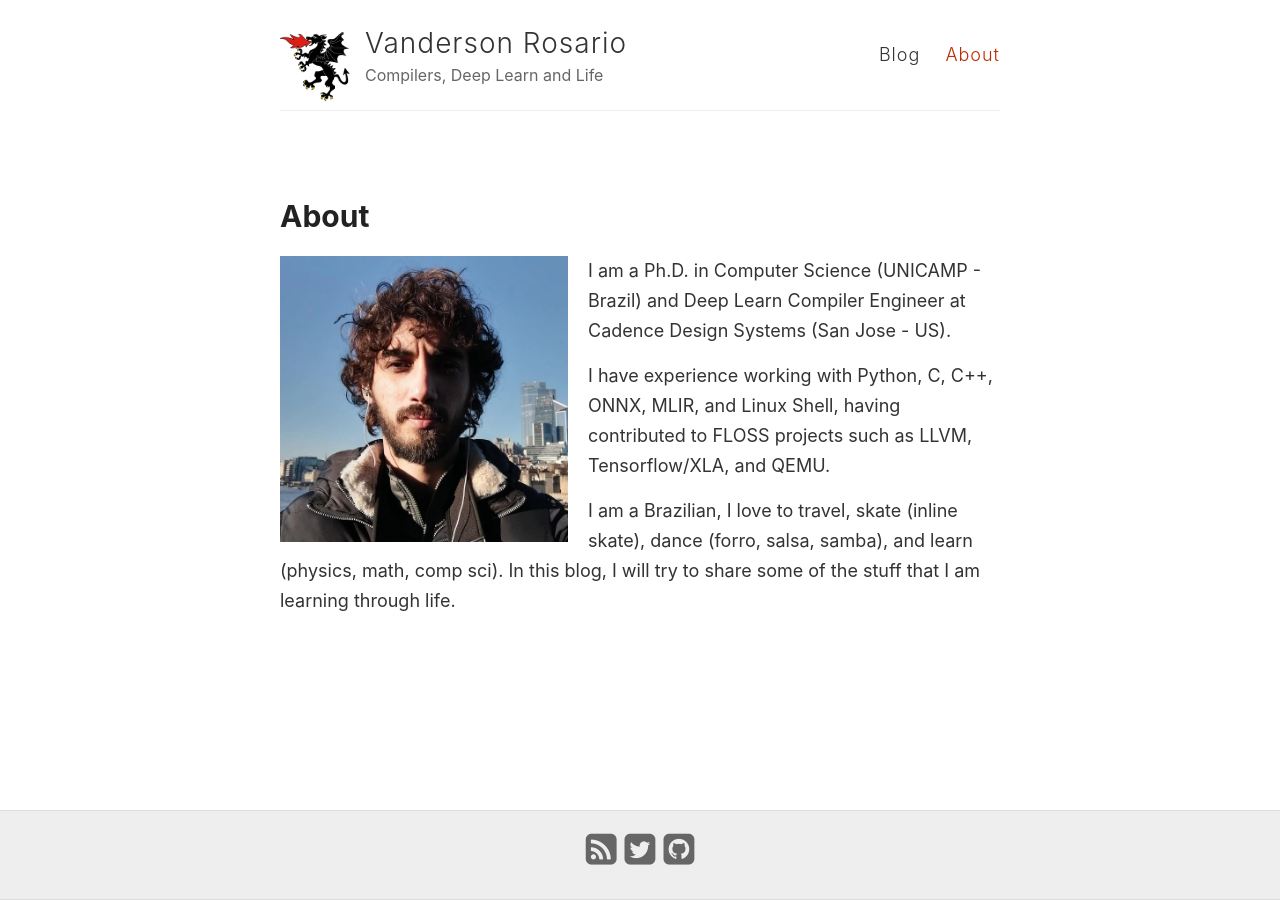
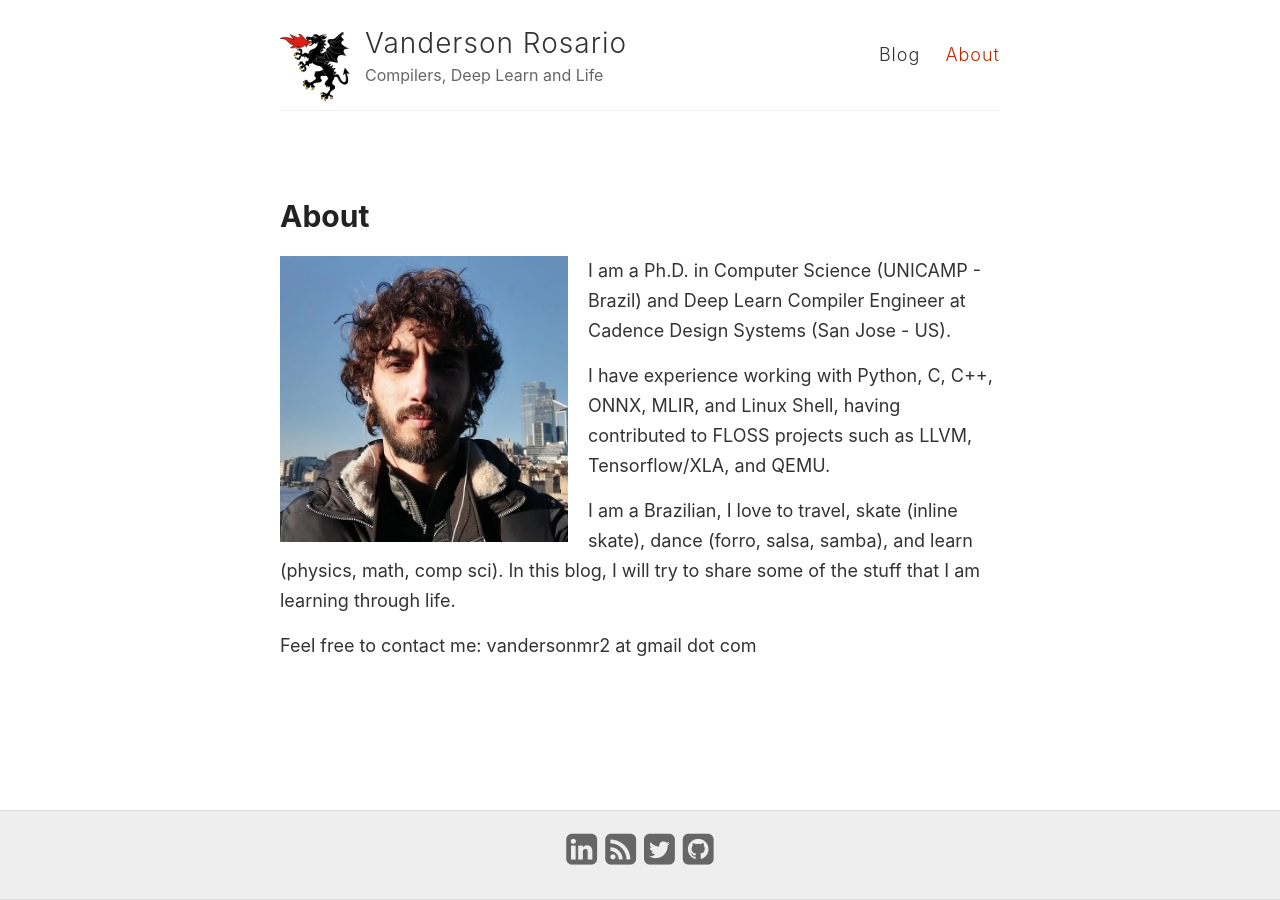
Before and after one commit to vandersonmr/vandersonmr.github.io, a Jekyll site: the page built from about.md, in a window 1280 px wide. Built offline with Jekyll 4.4.1, drawn with Linux system fonts in a browser that asks for light colours; nearby versions of some CDN libraries; library files that are not in the unit come from our copies.

Commit message:
updating contact info

```diff
--- a/_config.yml
+++ b/_config.yml
@@ -38,6 +38,10 @@ navigation_links:
 
 # Footer icons
 footer_links:
+  - title: Linkedin
+    url: https://www.linkedin.com/in/vandersonrosario/
+    icon: fa fa-linkedin-square
+
   - title: Feed
     url: feed.xml
     icon: fa fa-rss-square
--- a/about.md
+++ b/about.md
@@ -11,3 +11,5 @@ I am a Ph.D. in Computer Science (UNICAMP - Brazil) and Deep Learn Compiler Engi
 I have experience working with Python, C, C++, ONNX, MLIR, and Linux Shell, having contributed to FLOSS projects such as LLVM, Tensorflow/XLA, and QEMU.
 
 I am a Brazilian, I love to travel, skate (inline skate), dance (forro, salsa, samba), and learn (physics, math, comp sci). In this blog, I will try to share some of the stuff that I am learning through life.
+
+Feel free to contact me: vandersonmr2 at gmail dot com
```
